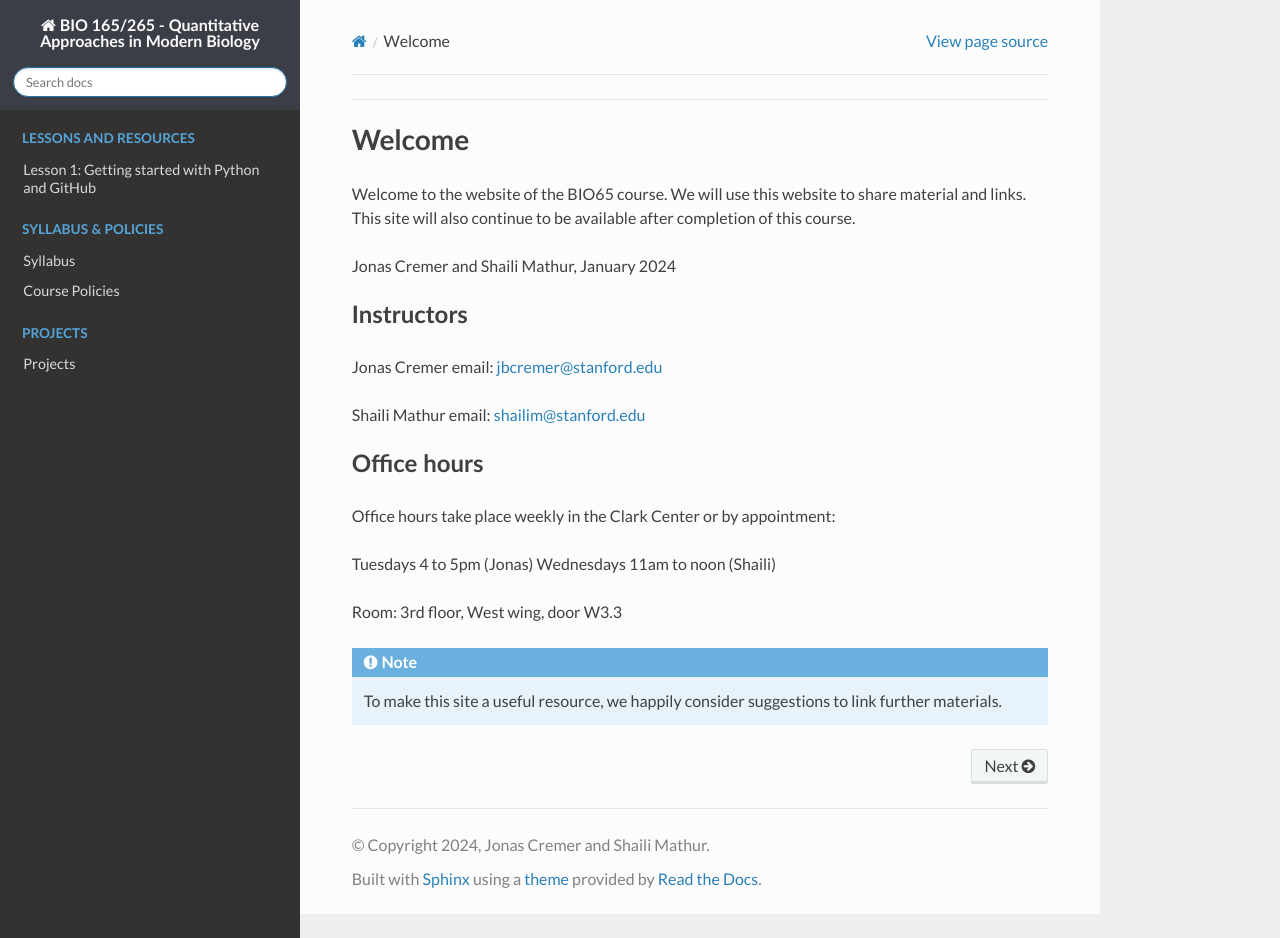
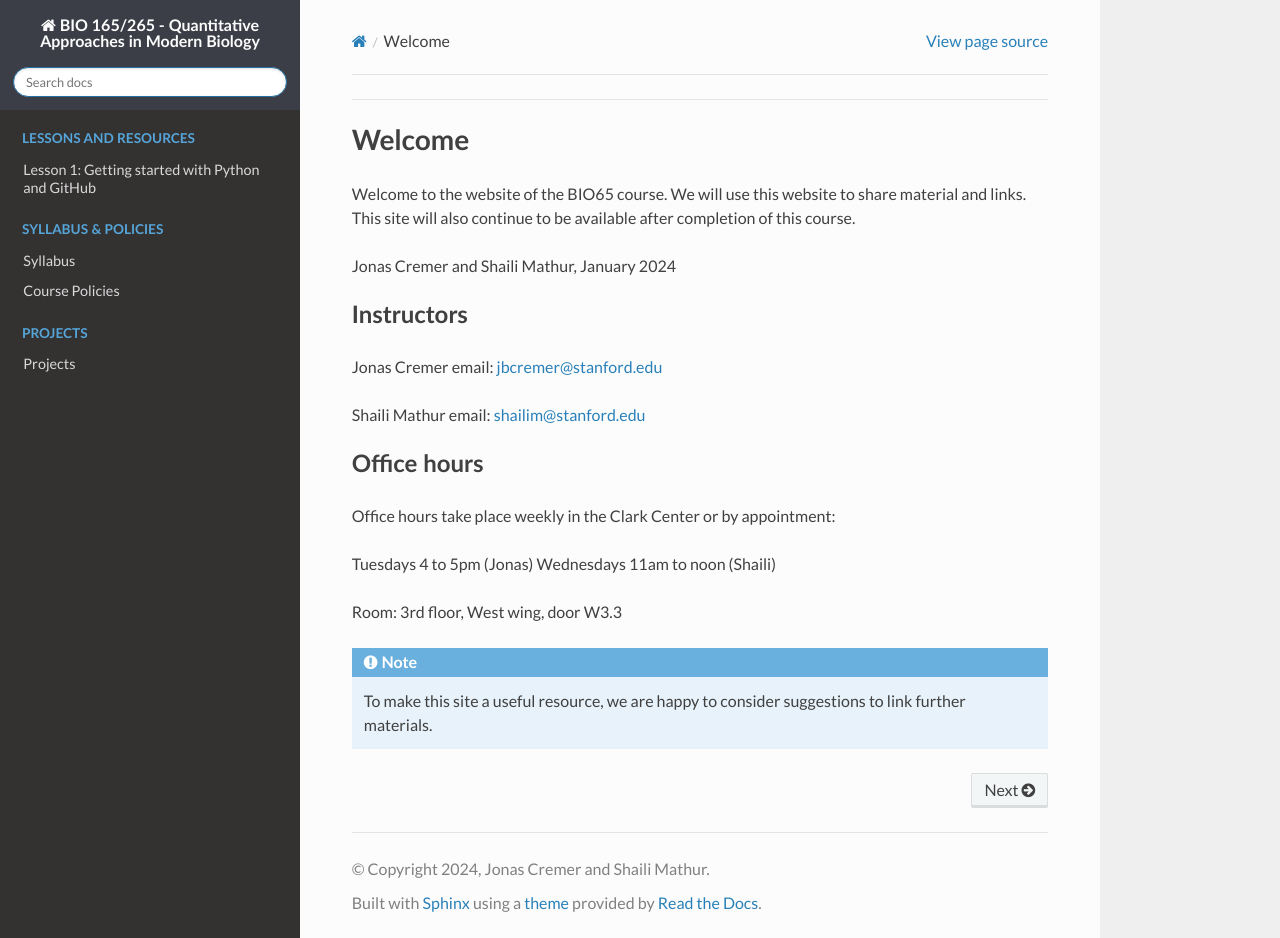
Before and after one commit to BIO165/BIO165, a Sphinx documentation site: the page built from source/index.rst, in a window 1280 px wide and 938 px high. Built offline with Sphinx 7.4.7 and the Read the Docs theme 3.1.0, drawn with Linux system fonts in a browser that asks for light colours; pages that are not in the unit, such as notebooks, are missing from menus.

```diff
--- a/source/index.rst
+++ b/source/index.rst
@@ -47,4 +47,4 @@
    projects
 
 .. note::
-	To make this site a useful resource, we happily consider suggestions to link further materials.
+	To make this site a useful resource, we are happy to consider suggestions to link further materials.
```
Also changed, not shown: other parts of source/index.rst (+1 -1 lines), 2 other files.
